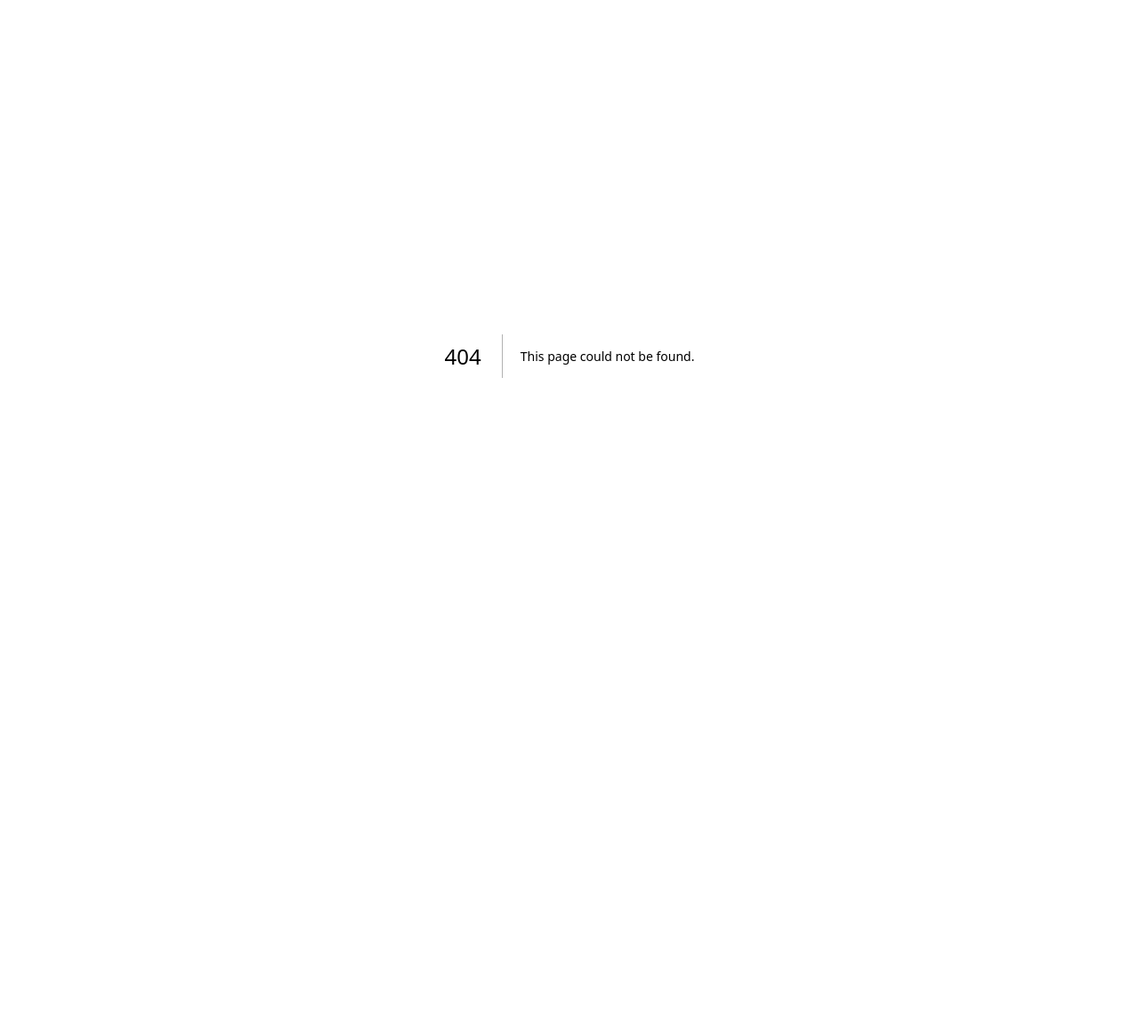
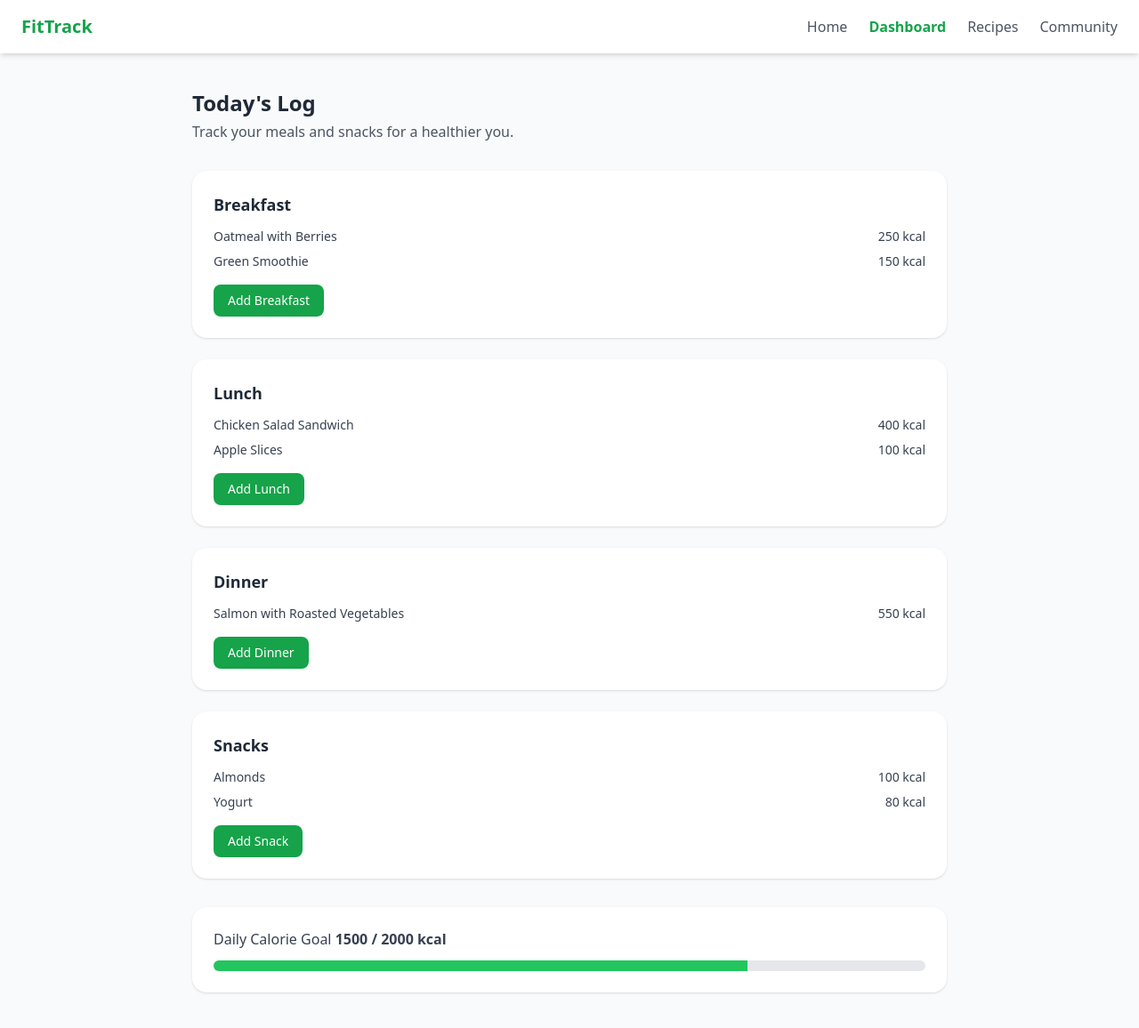
Before and after one commit to EduardoJRP/NutriTrack, a Next.js app: page /intakeLog in a window 1280 px wide. Before the commit this address had no page. Shown: the whole page at 89% size. Before the commit the page ends 800 px from the top, so only its background shows below. Built offline with nearby package versions, Linux system fonts and the light colour scheme.

Commit message:
update: added build for the intakeLog page

```diff
--- /dev/null
+++ b/app/intakeLog/page.tsx
@@ -0,0 +1,109 @@
+"use client";
+
+export default function TodaysLogPage() {
+  return (
+    <div className="min-h-screen bg-gray-50 text-gray-800">
+      {/* Navbar */}
+      <nav className="bg-white shadow-md px-6 py-4 flex justify-between items-center">
+        <h1 className="text-xl font-bold text-green-600">FitTrack</h1>
+        <ul className="flex gap-6 text-gray-600">
+          <li className="hover:text-green-600 cursor-pointer">Home</li>
+          <li className="text-green-600 font-semibold cursor-default">Dashboard</li>
+          <li className="hover:text-green-600 cursor-pointer">Recipes</li>
+          <li className="hover:text-green-600 cursor-pointer">Community</li>
+        </ul>
+      </nav>
+
+      {/* Main */}
+      <main className="mx-auto max-w-4xl px-6 py-10">
+        <h2 className="text-2xl font-bold">Today&apos;s Log</h2>
+        <p className="mt-1 text-gray-600">
+          Track your meals and snacks for a healthier you.
+        </p>
+
+        <div className="mt-8 grid gap-6">
+          {/* Breakfast */}
+          <section className="bg-white rounded-2xl shadow p-6">
+            <h3 className="text-lg font-semibold mb-3">Breakfast</h3>
+            <ul className="text-sm text-gray-700 space-y-2">
+              <li className="flex justify-between">
+                <span>Oatmeal with Berries</span>
+                <span className="font-medium">250 kcal</span>
+              </li>
+              <li className="flex justify-between">
+                <span>Green Smoothie</span>
+                <span className="font-medium">150 kcal</span>
+              </li>
+            </ul>
+            <button className="mt-4 bg-green-600 hover:bg-green-700 text-white px-4 py-2 rounded-lg text-sm">
+              Add Breakfast
+            </button>
+          </section>
+
+          {/* Lunch */}
+          <section className="bg-white rounded-2xl shadow p-6">
+            <h3 className="text-lg font-semibold mb-3">Lunch</h3>
+            <ul className="text-sm text-gray-700 space-y-2">
+              <li className="flex justify-between">
+                <span>Chicken Salad Sandwich</span>
+                <span className="font-medium">400 kcal</span>
+              </li>
+              <li className="flex justify-between">
+                <span>Apple Slices</span>
+                <span className="font-medium">100 kcal</span>
+              </li>
+            </ul>
+            <button className="mt-4 bg-green-600 hover:bg-green-700 text-white px-4 py-2 rounded-lg text-sm">
+              Add Lunch
+            </button>
+          </section>
+
+          {/* Dinner */}
+          <section className="bg-white rounded-2xl shadow p-6">
+            <h3 className="text-lg font-semibold mb-3">Dinner</h3>
+            <ul className="text-sm text-gray-700 space-y-2">
+              <li className="flex justify-between">
+                <span>Salmon with Roasted Vegetables</span>
+                <span className="font-medium">550 kcal</span>
+              </li>
+            </ul>
+            <button className="mt-4 bg-green-600 hover:bg-green-700 text-white px-4 py-2 rounded-lg text-sm">
+              Add Dinner
+            </button>
+          </section>
+
+          {/* Snacks */}
+          <section className="bg-white rounded-2xl shadow p-6">
+            <h3 className="text-lg font-semibold mb-3">Snacks</h3>
+            <ul className="text-sm text-gray-700 space-y-2">
+              <li className="flex justify-between">
+                <span>Almonds</span>
+                <span className="font-medium">100 kcal</span>
+              </li>
+              <li className="flex justify-between">
+                <span>Yogurt</span>
+                <span className="font-medium">80 kcal</span>
+              </li>
+            </ul>
+            <button className="mt-4 bg-green-600 hover:bg-green-700 text-white px-4 py-2 rounded-lg text-sm">
+              Add Snack
+            </button>
+          </section>
+        </div>
+
+        {/* Daily Goal */}
+        <div className="mt-8 bg-white rounded-2xl shadow p-6">
+          <p className="text-gray-700 font-medium">
+            Daily Calorie Goal <span className="font-bold">1500 / 2000 kcal</span>
+          </p>
+          <div className="mt-3 h-3 w-full bg-gray-200 rounded-full overflow-hidden">
+            <div
+              className="h-full bg-green-500"
+              style={{ width: "75%" }}
+            ></div>
+          </div>
+        </div>
+      </main>
+    </div>
+  );
+}
```
Also changed, not shown: app/help/page.tsx (added), app/profile/page.tsx (added).
